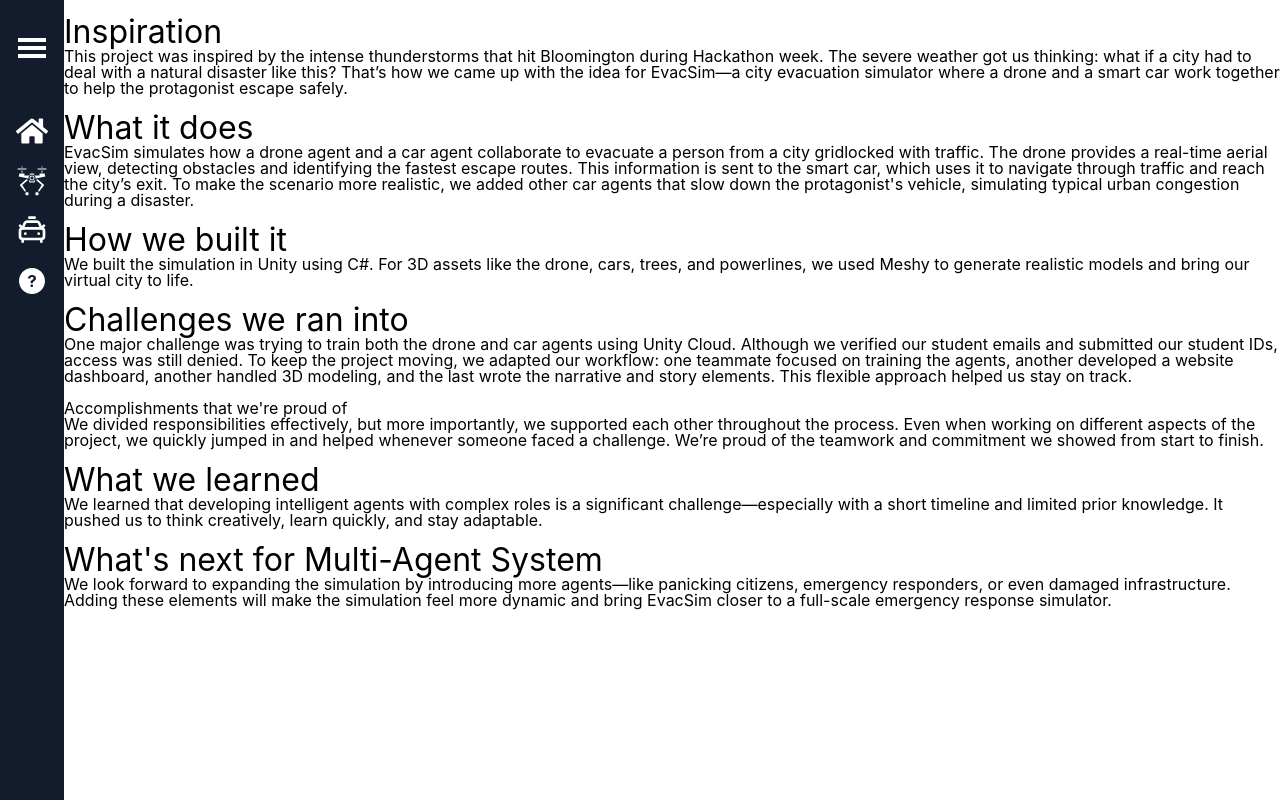
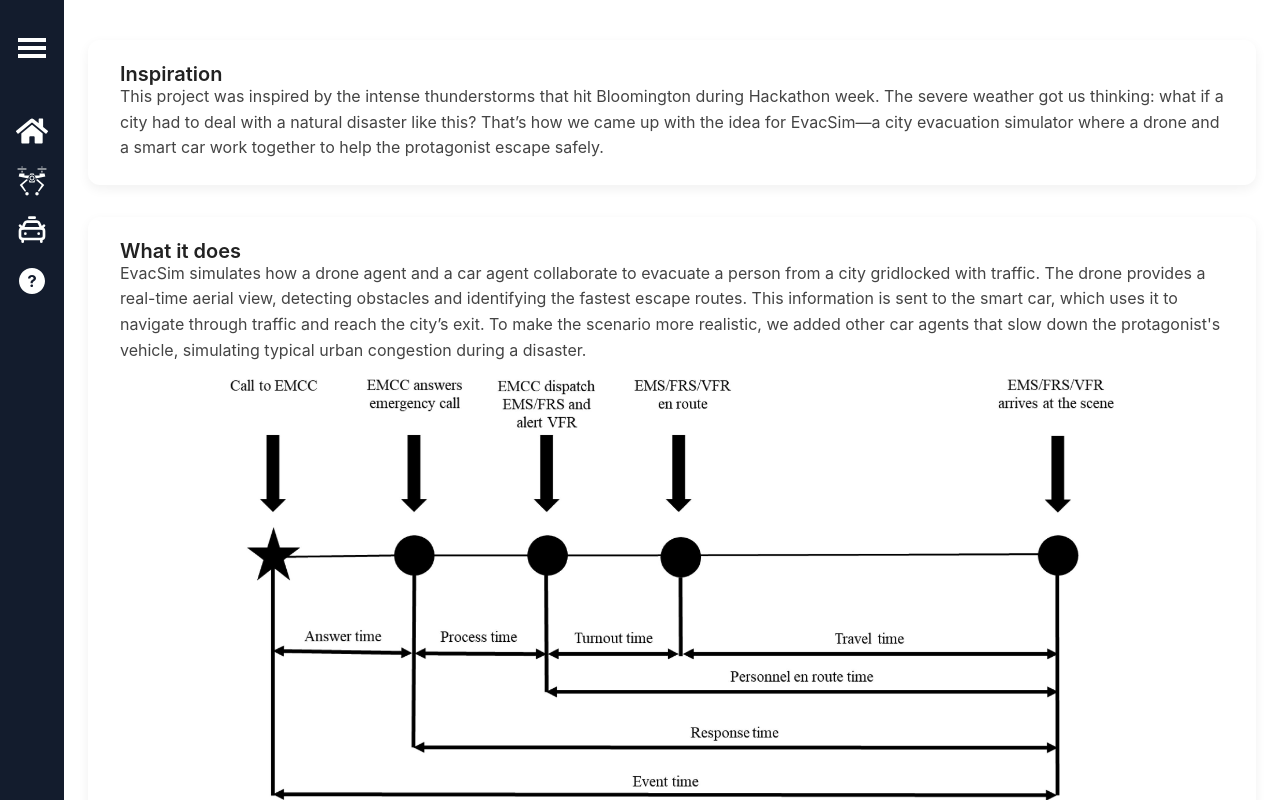
Before and after one commit to MinjuKim023/Evacuation-Simulation, a React (Vite) app: page /description in a window 1280 px wide. Built offline with nearby package versions, Linux system fonts and the light colour scheme.

Commit message:
update css and added record dot next to each of the live view title

```diff
--- a/src/components/LiveView.jsx
+++ b/src/components/LiveView.jsx
@@ -9,12 +9,15 @@ const LiveView = ({ streamList, category }) => {
   const [imageSrcs, setImageSrcs] = useState(
     Array(streamList.length).fill(null)
   );
+
+  console.log(imageSrcs);
   const [index, setIndex] = useState();
   const [currentStreamUrl, setCurrentStreamUrl] = useState(null);
-
   const location = useLocation();
   const navigate = useNavigate();
   const currentLocation = location.pathname.split("/")[1];
+
+  const isCarAi = streamList.length === 1;
 
   const socketsRef = useRef([]);
 
@@ -71,10 +74,19 @@ const LiveView = ({ streamList, category }) => {
 
   return (
     <div className="live-view">
-      <h2>{category} Live Feed</h2>
+      <h2>
+        {category} Live Feed{" "}
+        {imageSrcs.some(Boolean) ? <span className="record-dot"></span> : null}
+      </h2>
       {imageSrcs.some(Boolean) ? (
         <div className="live-view-container">
-          <motion.div className="live-view-container-images">
+          <motion.div
+            className={` ${
+              isCarAi
+                ? "live-view-container-car-images"
+                : "live-view-container-images"
+            }`}
+          >
             {imageSrcs.map((src, i) => (
               <motion.div
                 className="view-box"
@@ -94,12 +106,14 @@ const LiveView = ({ streamList, category }) => {
             ))}
           </motion.div>
 
+          {!isCarAi ? (
             <LiveViewDetail
               agentMatch={agentMatch}
               currentLocation={currentLocation}
               currentStreamUrl={currentStreamUrl}
               index={index}
             />
+          ) : null}
         </div>
       ) : (
         <Lottie options={defaultOptions} height={200} width={200} />
--- a/src/css/components/_components.scss
+++ b/src/css/components/_components.scss
@@ -4,4 +4,6 @@
 .main-layout {
   display: flex;
   height: 100vh;
+  background-color: black;
+  color: white;
 }
--- a/src/css/pages/_description.scss
+++ b/src/css/pages/_description.scss
@@ -1,5 +1,58 @@
-.description{
-	h1{
-		font-size: 2rem;
-	}
+.description {
+  display: flex;
+  background-color: white;
+  width: 100%;
+  justify-content: center;
+  .description-container {
+    max-width: 1200px;
+    margin: 0 auto;
+    padding: 40px 24px;
+    display: flex;
+    flex-direction: column;
+
+    gap: 32px;
+    color: #222;
+    overflow: scroll;
+    .section {
+      background-color: #ffffff;
+      padding: 24px 32px;
+      border-radius: 12px;
+      box-shadow: 0 4px 12px rgba(0, 0, 0, 0.06);
+      transition: transform 0.2s ease;
+      display: flex;
+      flex-direction: column;
+
+      img {
+        width: 100%;
+        max-width: 80%;
+        object-fit: cover;
+        align-self: center;
+        margin-top: 1rem;
+      }
+    }
+
+    .section:hover {
+      transform: translateY(-4px);
+    }
+
+    .section h1 {
+      font-size: 1.25rem;
+      font-weight: 600;
+    }
+
+    .section h2 {
+      font-size: 1.5rem;
+      margin-bottom: 12px;
+      color: #0a2540;
+      border-bottom: 1px solid #eee;
+      padding-bottom: 8px;
+      font-weight: 600;
+    }
+
+    .section p {
+      font-size: 1rem;
+      line-height: 1.6;
+      color: #444;
+    }
+  }
 }
--- a/src/css/style.css
+++ b/src/css/style.css
@@ -229,11 +229,67 @@ video::-webkit-media-controls {
 .home {
   width: 100%;
   height: 100%;
-  background-color: skyblue;
+  display: flex;
+  justify-content: center;
+  align-items: center;
+}
+.home img {
+  height: 100%;
+  width: 100%;
 }
 
-.description h1 {
-  font-size: 2rem;
+.description {
+  display: flex;
+  background-color: white;
+  width: 100%;
+  justify-content: center;
+}
+.description .description-container {
+  max-width: 1200px;
+  margin: 0 auto;
+  padding: 40px 24px;
+  display: flex;
+  flex-direction: column;
+  gap: 32px;
+  color: #222;
+  overflow: scroll;
+}
+.description .description-container .section {
+  background-color: #ffffff;
+  padding: 24px 32px;
+  border-radius: 12px;
+  box-shadow: 0 4px 12px rgba(0, 0, 0, 0.06);
+  transition: transform 0.2s ease;
+  display: flex;
+  flex-direction: column;
+}
+.description .description-container .section img {
+  width: 100%;
+  max-width: 80%;
+  -o-object-fit: cover;
+     object-fit: cover;
+  align-self: center;
+  margin-top: 1rem;
+}
+.description .description-container .section:hover {
+  transform: translateY(-4px);
+}
+.description .description-container .section h1 {
+  font-size: 1.25rem;
+  font-weight: 600;
+}
+.description .description-container .section h2 {
+  font-size: 1.5rem;
+  margin-bottom: 12px;
+  color: #0a2540;
+  border-bottom: 1px solid #eee;
+  padding-bottom: 8px;
+  font-weight: 600;
+}
+.description .description-container .section p {
+  font-size: 1rem;
+  line-height: 1.6;
+  color: #444;
 }
 
 .live-view {
@@ -245,7 +301,7 @@ video::-webkit-media-controls {
   align-items: center;
   overflow: hidden;
   gap: 1rem;
-  padding: 1rem;
+  padding: 2rem 0rem;
   box-sizing: border-box;
   position: relative;
 }
@@ -253,6 +309,29 @@ video::-webkit-media-controls {
   font-size: 1.25rem;
   font-weight: 600;
   text-transform: capitalize;
+  display: flex;
+  align-items: center;
+  gap: 0.5rem;
+}
+.live-view h2 .record-dot {
+  width: 14px;
+  height: 14px;
+  background-color: red;
+  border-radius: 50%;
+  box-shadow: 0 0 8px 4px rgba(255, 0, 0, 0.6);
+  animation: pulse 1.2s infinite;
+  position: relative;
+}
+@keyframes pulse {
+  0% {
+    box-shadow: 0 0 0 0 rgba(255, 0, 0, 0.7);
+  }
+  50% {
+    box-shadow: 0 0 8px 6px rgba(255, 0, 0, 0.4);
+  }
+  100% {
+    box-shadow: 0 0 0 0 rgba(255, 0, 0, 0.7);
+  }
 }
 .live-view .live-view-container {
   width: 100%;
@@ -262,6 +341,7 @@ video::-webkit-media-controls {
   justify-content: center;
   align-items: center;
   position: relative;
+  box-sizing: border-box;
 }
 .live-view .live-view-container-images {
   display: grid;
@@ -272,6 +352,18 @@ video::-webkit-media-controls {
   height: 100%;
 }
 .live-view .live-view-container-images img {
+  width: 100%;
+  height: 100%;
+  -o-object-fit: cover;
+     object-fit: cover;
+}
+.live-view .live-view-container-car-images {
+  display: flex;
+  justify-content: center;
+  width: 100%;
+  height: 100%;
+}
+.live-view .live-view-container-car-images img {
   width: 100%;
   height: 100%;
   -o-object-fit: cover;
@@ -308,4 +400,6 @@ video::-webkit-media-controls {
 .main-layout {
   display: flex;
   height: 100vh;
+  background-color: black;
+  color: white;
 }/*# sourceMappingURL=style.css.map */
--- a/src/pages/Agents.jsx
+++ b/src/pages/Agents.jsx
@@ -10,14 +10,15 @@ const Agents = () => {
     id: i + 1,
     url: `ws://10.0.0.2:8080/drone${i + 1}`,
   }));
-
-  const carAIStreams = Array.from({ length: 8 }, (_, i) => ({
-    id: i + 1,
-    url: `ws://10.0.0.2:8080/ai${i + 1}`,
-  }));
+  const carStreams = [
+    {
+      id: 1,
+      url: "ws://10.0.0.2:8080/ai1",
+    },
+  ];
 
   const selectedStreams =
-    agent === "drone" ? droneStreams : agent === "car-ai" ? carAIStreams : [];
+    agent === "drone" ? droneStreams : agent === "car-ai" ? carStreams : [];
 
   return (
     <div className="live-view-parent">
--- a/src/pages/Description.jsx
+++ b/src/pages/Description.jsx
@@ -1,68 +1,98 @@
 import React from "react";
+import description_img from "../assets/time_figure.jpg";
 
 const Description = () => {
   return (
     <div className="description">
-      <br />
+      <div className="description-container">
+        <div className="section">
           <h1>Inspiration</h1>
+
           <p>
-        This project was inspired by the intense thunderstorms that hit Bloomington during Hackathon week.
-        The severe weather got us thinking: what if a city had to deal with a natural disaster like this?
-        That’s how we came up with the idea for <code>EvacSim</code>—a city evacuation simulator where a
-        drone and a smart car work together to help the protagonist escape safely.
+            This project was inspired by the intense thunderstorms that hit
+            Bloomington during Hackathon week. The severe weather got us
+            thinking: what if a city had to deal with a natural disaster like
+            this? That’s how we came up with the idea for <code>EvacSim</code>—a
+            city evacuation simulator where a drone and a smart car work
+            together to help the protagonist escape safely.
           </p>
+        </div>
 
-      <br />
+        <div className="section">
+          {" "}
           <h1>What it does</h1>
           <p>
-        <code>EvacSim</code> simulates how a drone agent and a car agent collaborate to evacuate a person
-        from a city gridlocked with traffic. The drone provides a real-time aerial view, detecting obstacles
-        and identifying the fastest escape routes. This information is sent to the smart car, which uses it
-        to navigate through traffic and reach the city’s exit. To make the scenario more realistic, we added
-        other car agents that slow down the protagonist's vehicle, simulating typical urban congestion during
-        a disaster.
+            <code>EvacSim</code> simulates how a drone agent and a car agent
+            collaborate to evacuate a person from a city gridlocked with
+            traffic. The drone provides a real-time aerial view, detecting
+            obstacles and identifying the fastest escape routes. This
+            information is sent to the smart car, which uses it to navigate
+            through traffic and reach the city’s exit. To make the scenario more
+            realistic, we added other car agents that slow down the
+            protagonist's vehicle, simulating typical urban congestion during a
+            disaster.
           </p>
+          <img src={description_img} alt="" />
+        </div>
 
-      <br />
+        <div className="section">
+          {" "}
           <h1>How we built it</h1>
           <p>
-        We built the simulation in Unity using C#. For 3D assets like the drone, cars, trees, and powerlines,
-        we used Meshy to generate realistic models and bring our virtual city to life.
+            We built the simulation in Unity using C#. For 3D assets like the
+            drone, cars, trees, and powerlines, we used Meshy to generate
+            realistic models and bring our virtual city to life.
           </p>
+        </div>
 
-      <br />
+        <div className="section">
           <h1>Challenges we ran into</h1>
           <p>
-        One major challenge was trying to train both the drone and car agents using Unity Cloud. Although we
-        verified our student emails and submitted our student IDs, access was still denied. To keep the project
-        moving, we adapted our workflow: one teammate focused on training the agents, another developed a
-        website dashboard, another handled 3D modeling, and the last wrote the narrative and story elements.
-        This flexible approach helped us stay on track.
+            One major challenge was trying to train both the drone and car
+            agents using Unity Cloud. Although we verified our student emails
+            and submitted our student IDs, access was still denied. To keep the
+            project moving, we adapted our workflow: one teammate focused on
+            training the agents, another developed a website dashboard, another
+            handled 3D modeling, and the last wrote the narrative and story
+            elements. This flexible approach helped us stay on track.
           </p>
+        </div>
 
-      <br />
+        <div className="section">
+          {" "}
           <h2>Accomplishments that we're proud of</h2>
           <p>
-        We divided responsibilities effectively, but more importantly, we supported each other throughout the
-        process. Even when working on different aspects of the project, we quickly jumped in and helped
-        whenever someone faced a challenge. We’re proud of the teamwork and commitment we showed from start to finish.
+            We divided responsibilities effectively, but more importantly, we
+            supported each other throughout the process. Even when working on
+            different aspects of the project, we quickly jumped in and helped
+            whenever someone faced a challenge. We’re proud of the teamwork and
+            commitment we showed from start to finish.
           </p>
+        </div>
 
-      <br />
+        <div className="section">
+          {" "}
           <h1>What we learned</h1>
           <p>
-        We learned that developing intelligent agents with complex roles is a significant challenge—especially
-        with a short timeline and limited prior knowledge. It pushed us to think creatively, learn quickly,
+            We learned that developing intelligent agents with complex roles is
+            a significant challenge—especially with a short timeline and limited
+            prior knowledge. It pushed us to think creatively, learn quickly,
             and stay adaptable.
           </p>
+        </div>
 
-      <br />
+        <div className="section">
+          {" "}
           <h1>What's next for Multi-Agent System</h1>
           <p>
-        We look forward to expanding the simulation by introducing more agents—like panicking citizens, emergency
-        responders, or even damaged infrastructure. Adding these elements will make the simulation feel more
-        dynamic and bring <code>EvacSim</code> closer to a full-scale emergency response simulator.
-      </p>
+            We look forward to expanding the simulation by introducing more
+            agents—like panicking citizens, emergency responders, or even
+            damaged infrastructure. Adding these elements will make the
+            simulation feel more dynamic and bring <code>EvacSim</code> closer
+            to a full-scale emergency response simulator.
+          </p>{" "}
+        </div>
+      </div>
     </div>
   );
 };
--- a/src/pages/Home.jsx
+++ b/src/pages/Home.jsx
@@ -1,7 +1,68 @@
-import React from "react";
+import React, { useEffect, useRef, useState } from "react";
+import Lottie from "react-lottie";
+import loadingLottie from "../assets/loading-lottie.json";
 
 const Home = () => {
-  return <div className="home">Home</div>;
+  const [imageSrc, setImageSrc] = useState(null);
+  const socketRef = useRef(null);
+
+  const defaultOptions = {
+    loop: true,
+    autoplay: true,
+    animationData: loadingLottie,
+  };
+  useEffect(() => {
+    // WebSocket 연결 (친구 노트북의 IP 주소와 포트를 사용)
+    const socket = new WebSocket("ws://10.0.0.2:8080/map");
+
+    // 바이너리 데이터를 받겠다고 설정
+    socket.binaryType = "arraybuffer";
+
+    socket.onopen = () => {
+      console.log("WebSocket connected in liveviewdetail✅");
+    };
+
+    socket.onmessage = (event) => {
+      const arrayBuffer = event.data;
+
+      // 이미지로 변환 (예: image/jpeg)
+      const blob = new Blob([arrayBuffer], { type: "image/jpeg" });
+
+      const imageUrl = URL.createObjectURL(blob);
+      setImageSrc(imageUrl);
+
+      // 이전 blob URL 해제 (메모리 누수 방지)
+      setTimeout(() => {
+        URL.revokeObjectURL(imageUrl);
+      }, 100);
+    };
+
+    socket.onerror = (error) => {
+      console.error("WebSocket error:", error);
+    };
+
+    socket.onclose = () => {
+      console.log("WebSocket closed ❌");
+    };
+
+    socketRef.current = socket;
+
+    // 컴포넌트 언마운트 시 WebSocket 닫기
+    return () => {
+      if (socketRef.current) {
+        socketRef.current.close();
+      }
+    };
+  }, []);
+  return (
+    <div className="home">
+      {imageSrc ? (
+        <img src={imageSrc} alt="" />
+      ) : (
+        <Lottie options={defaultOptions} height={200} width={200} />
+      )}
+    </div>
+  );
 };
 
 export default Home;
```
Also changed, not shown: src/css/components/_views.scss (+38 -1 lines), src/css/pages/_home.scss (+8 -4 lines), src/assets/time_figure.jpg (added), 1 other file (tests, documents, lock files or other folders). Lines whose indentation alone changed are shown as unchanged.
